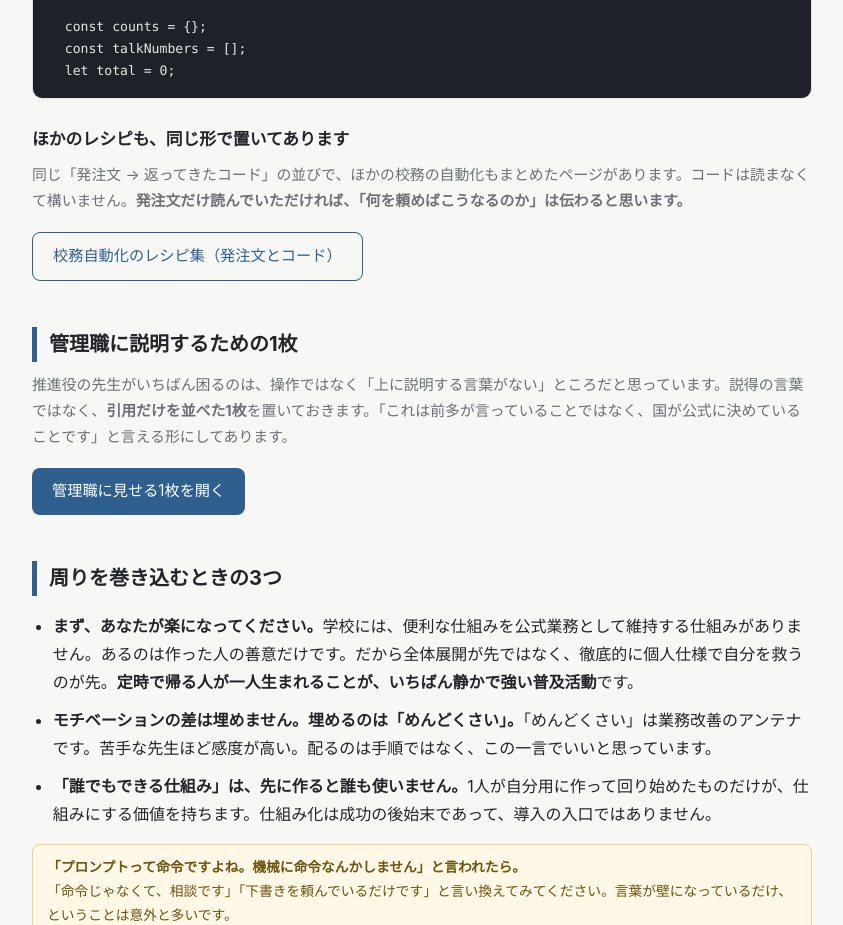
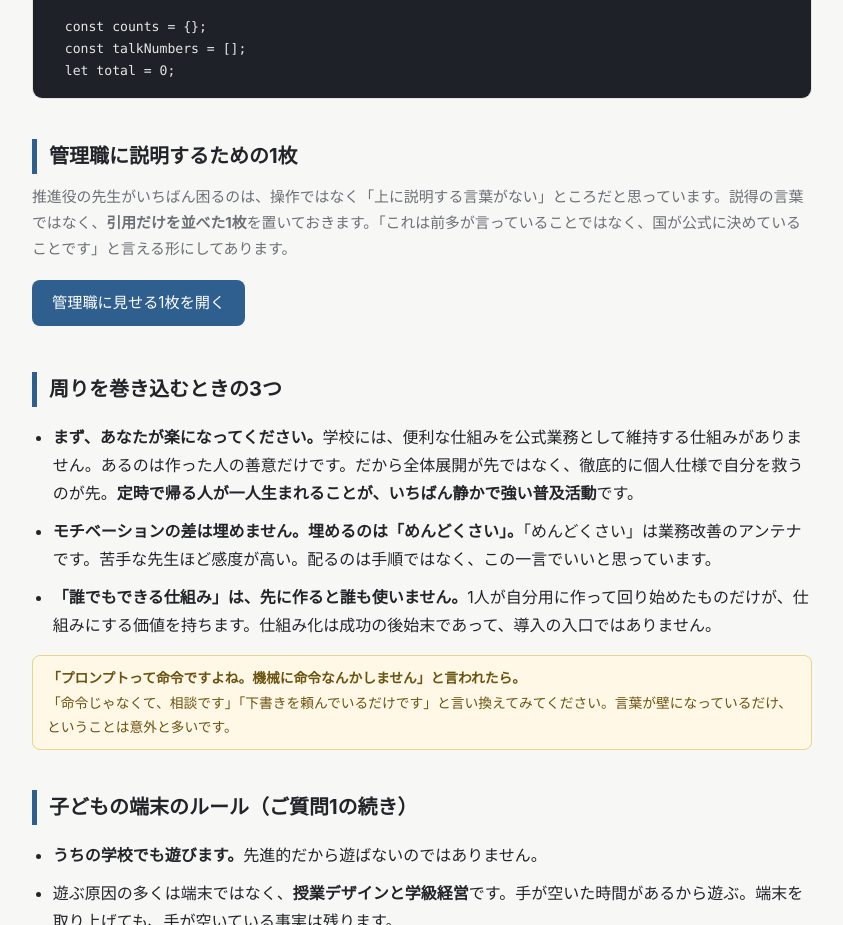
Before and after one commit to JohnnyMaeta/hirakata20260916, a plain HTML site: page index.html in a window 1280 px wide. Shown: the part 6800-7725 px from the top of the page, without its empty margins (218-1061 px from the left). Drawn offline with Linux system fonts and the light colour scheme.

Commit message:
本を読んでいない人にレシピ集を出さない（コード掲載ページへの導線を削除）

```diff
--- a/index.html
+++ b/index.html
@@ -626,9 +626,6 @@ function sendReflectionDigest() {
 }</code></pre>
   </div>
 
-  <h3 style="font-size:1.05rem;margin:26px 0 8px">ほかのレシピも、同じ形で置いてあります</h3>
-  <p class="what">同じ「発注文 → 返ってきたコード」の並びで、ほかの校務の自動化もまとめたページがあります。コードは読まなくて構いません。<strong>発注文だけ読んでいただければ、「何を頼めばこうなるのか」は伝わると思います。</strong></p>
-  <p style="margin:0 0 6px"><a class="btnlink ghost" href="https://johnnymaeta.github.io/gas/" target="_blank" rel="noopener">校務自動化のレシピ集（発注文とコード）</a></p>
 </section>
 
 <section class="step">
```
